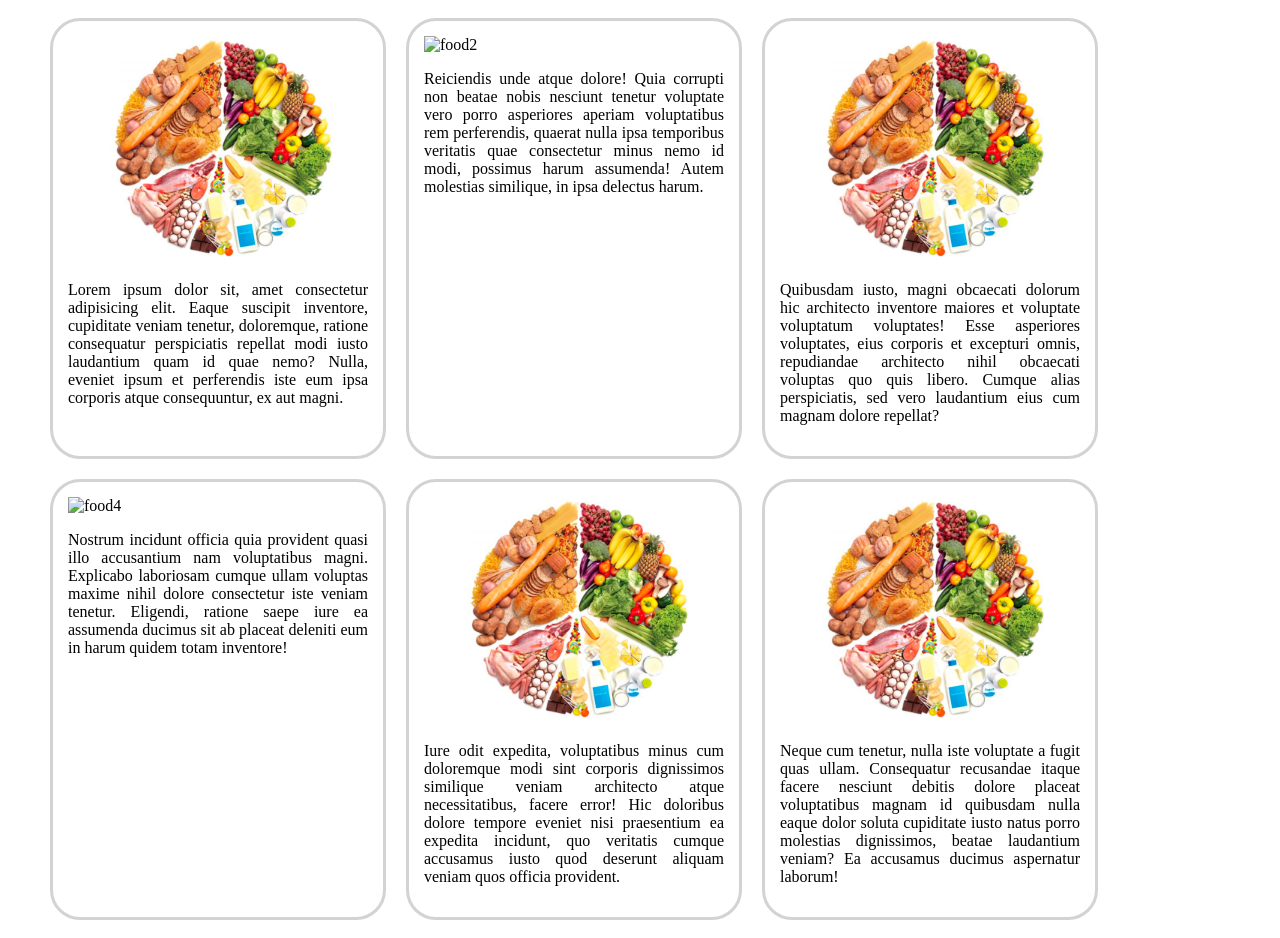
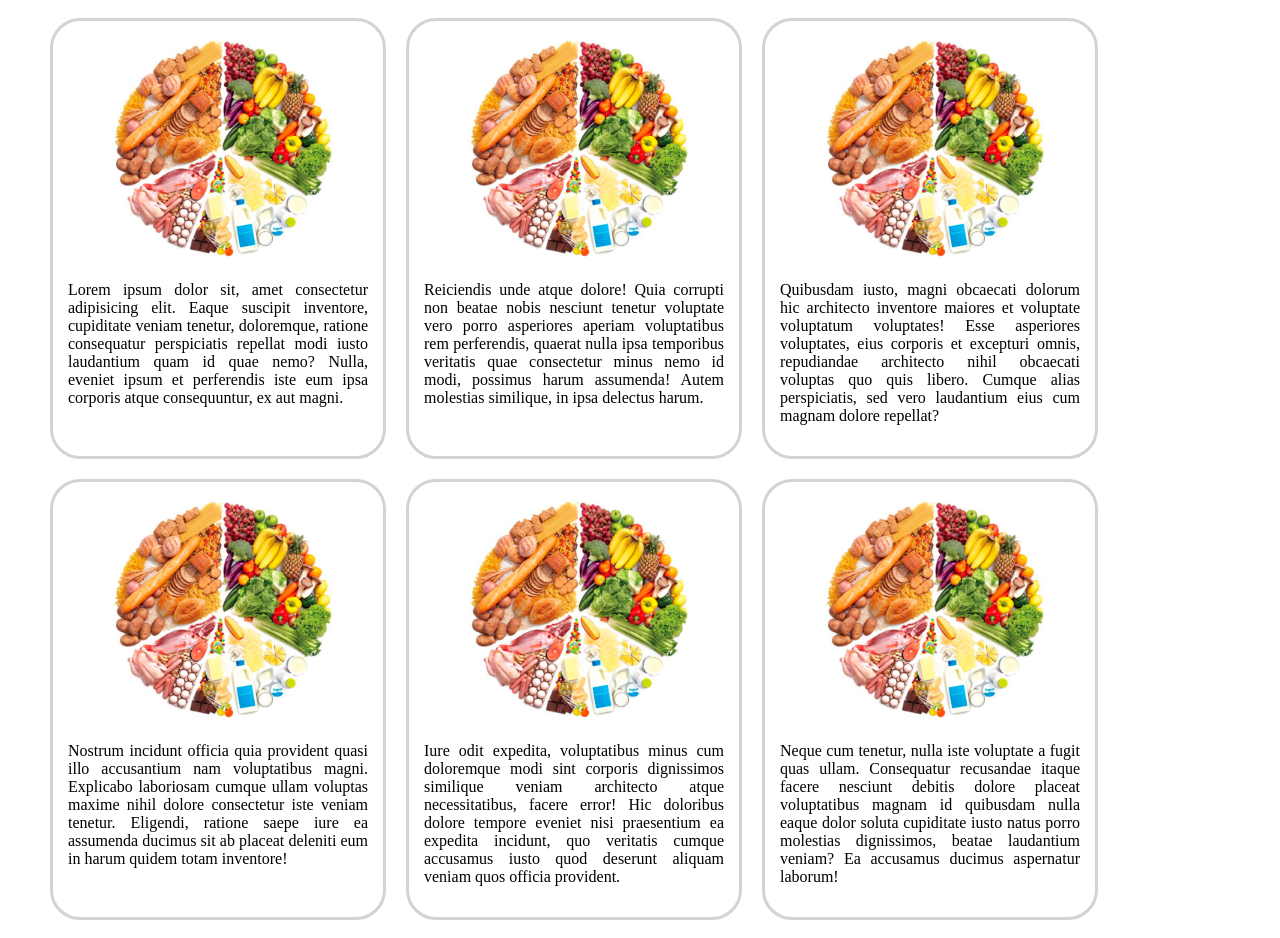
Before and after one commit to SMDpHero/SMD-CSS3, a plain HTML site: page htmls/mediaQuery.html in a window 1280 px wide. Drawn offline with Linux system fonts and the light colour scheme.

Commit message:
Update Food Images Fixed

```diff
--- a/htmls/mediaQuery.html
+++ b/htmls/mediaQuery.html
@@ -39,7 +39,7 @@
   <body>
     <div class="container">
       <div class="food">
-        <img src="/images/food.jpg" alt="food1" />
+        <img src="../images/food.jpg" alt="food1" />
         <p>
           Lorem ipsum dolor sit, amet consectetur adipisicing elit. Eaque
           suscipit inventore, cupiditate veniam tenetur, doloremque, ratione
@@ -49,7 +49,7 @@
         </p>
       </div>
       <div class="food">
-        <img src="./images/food.jpg" alt="food2" />
+        <img src="../images/food.jpg" alt="food2" />
         <p>
           Reiciendis unde atque dolore! Quia corrupti non beatae nobis nesciunt
           tenetur voluptate vero porro asperiores aperiam voluptatibus rem
@@ -69,7 +69,7 @@
         </p>
       </div>
       <div class="food">
-        <img src="images/food.jpg" alt="food4" />
+        <img src="../images/food.jpg" alt="food4" />
         <p>
           Nostrum incidunt officia quia provident quasi illo accusantium nam
           voluptatibus magni. Explicabo laboriosam cumque ullam voluptas maxime
@@ -79,7 +79,7 @@
         </p>
       </div>
       <div class="food">
-        <img src="/images/food.jpg" alt="food5" />
+        <img src="../images/food.jpg" alt="food5" />
         <p>
           Iure odit expedita, voluptatibus minus cum doloremque modi sint
           corporis dignissimos similique veniam architecto atque necessitatibus,
@@ -89,7 +89,7 @@
         </p>
       </div>
       <div class="food">
-        <img src="/images/food.jpg" alt="food6" />
+        <img src="../images/food.jpg" alt="food6" />
         <p>
           Neque cum tenetur, nulla iste voluptate a fugit quas ullam.
           Consequatur recusandae itaque facere nesciunt debitis dolore placeat
```
